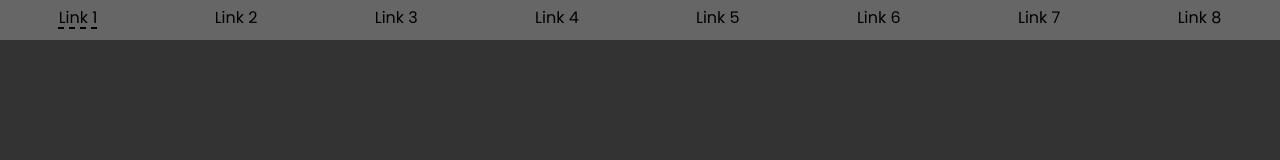
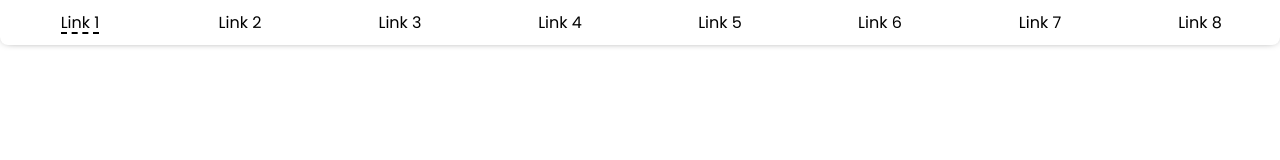
Before and after one commit to Gergo06-py/website_lab, a plain HTML site: page index.html in a window 1280 px wide. Drawn offline with Linux system fonts and the light colour scheme.

Commit message:
Worked on navbar a bit

```diff
--- a/css/style.css
+++ b/css/styles.css
@@ -7,51 +7,66 @@
 }
 
 body {
-    background-color: #333;
+    background-color: #fff;
     font-family: 'Poppins', sans-serif;
+    /* Alternative font family */
     /* font-family: 'JetBrains Mono', monospace; */
 }
 
 nav {
-    background-color: #666;
+    background-color: #fff;
+    box-shadow: 0 0 10px -5px #000;
     width: 100vw;
-    min-height: 0;
+    border-radius: 0 0 8px 8px;
 }
 
 nav ul {
     list-style-type: none;
     display: flex;
-    flex-direction: row;
+    justify-content: space-around;
 }
 
 nav li {
-    padding: 5px 10px 10px 10px;
-    flex-grow: 1;
-    vertical-align: center;
-    align-self: center;
+    width: 100%;
+    padding: 10px;
     text-align: center;
 }
 
-a {
-    color: black;
+nav a {
+    position: relative;
+    width: 20px;
+    color: #000;
     text-decoration: none;
+    outline: none;
 }
 
-li:hover {
-    text-decoration: underline dashed 2px;
-    text-underline-offset: 4px;
+nav a::before {
+    content: '';
+    width: 100%;
+    border-bottom: dashed 2px #000;
+    position: absolute;
+    bottom: 0;
+    left: 0;
+    transform: scaleX(0);
+    transform-origin: right;
+    transition: transform 0.25s ease-in-out;
+}
+
+li:hover > a::before, li:focus-within > a::before {
+    transform: scaleX(1);
+    transform-origin: left;
     cursor: pointer;
 }
 
 header {
-    position: fixed;
+    position: static;
     top: 50%;
     left: 50%;
     transform: translate(-50%, -50%);
 }
 
 header h1 {
-    color: white;
+    color: #fff;
 }
 
 /* Animation */
@@ -64,14 +79,16 @@ header h1 {
     nav {
         width: 150px;
         min-height: 100vh;
+        border-radius: 0 8px 8px 0;
     }
 
     nav ul {
+        gap: 15px;
         flex-direction: column;
+        padding: 5px 10px;
     }
 
     nav li {
-        padding: 5px 10px 15px 10px;
         width: 100%;
         text-align: left;
     }
--- a/index.html
+++ b/index.html
@@ -5,7 +5,7 @@
     <meta http-equiv="X-UA-Compatible" content="IE=edge">
     <meta name="viewport" content="width=device-width, initial-scale=1.0">
     <title>Website Lab</title>
-    <link rel="stylesheet" href="./css/style.css">
+    <link rel="stylesheet" href="./css/styles.css">
     <script defer src="./js/script.js"></script>
 </head>
 <body>
```
Also changed, not shown: 1 other file.
